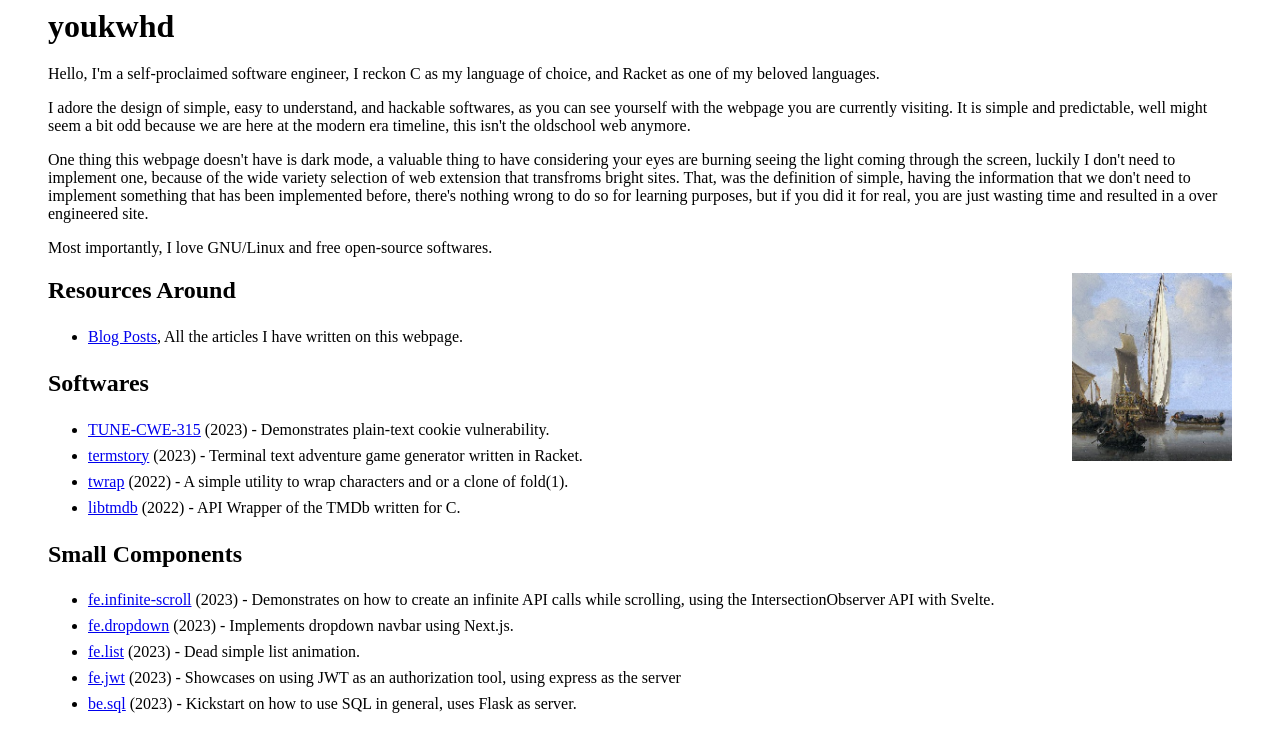
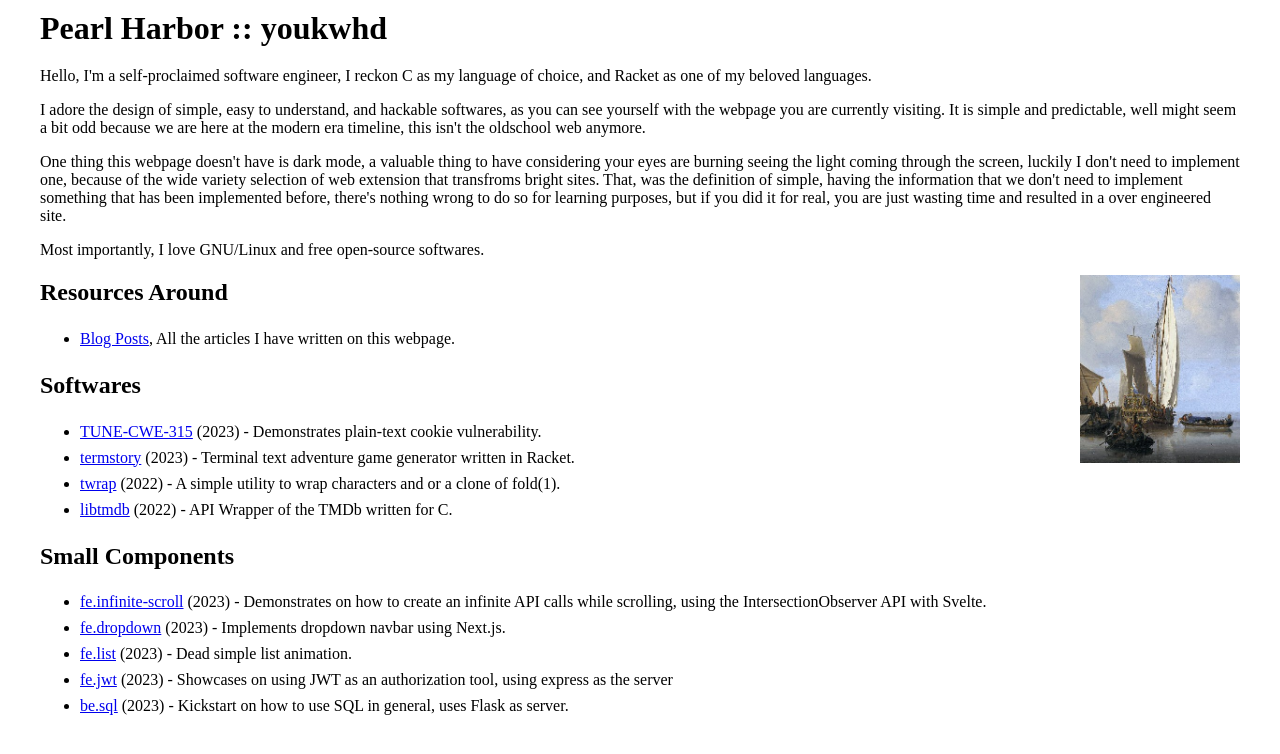
Before and after one commit to youkwhd/youkwhd.com, a Next.js app: page / in a window 1280 px wide. Shown: the top 754 px of the page. Built offline with nearby package versions, Linux system fonts and the light colour scheme.

Commit message:
fix: wrap root div #next

```diff
--- a/src/pages/index.tsx
+++ b/src/pages/index.tsx
@@ -14,10 +14,10 @@ export default ({ posts, banners }: Props): JSX.Element => {
     return (
         <>
             <NextSeo
-                title="homepage"
-                description="a personal blog maintained by youkwhd, contents are mostly about GNU/Linux or programming."
+                title="Homepage"
+                description="Personal blog maintained by youkwhd"
             />
-            <h1>youkwhd</h1>
+            <h1>Pearl Harbor :: youkwhd</h1>
             <p>
                 Hello, I'm a self-proclaimed software engineer, I reckon C as my language of choice, and Racket as one of my beloved languages.
             </p>
--- a/src/styles/main.scss
+++ b/src/styles/main.scss
@@ -6,8 +6,13 @@
     width: 160px;
 }
 
+body {
+    margin: 0 40px;
+}
+
 #__next {
-    margin: auto 2.5em;
+    margin: 10px auto;
+    max-width: 1920px;
 }
 
 .banner-wrapper {
```
